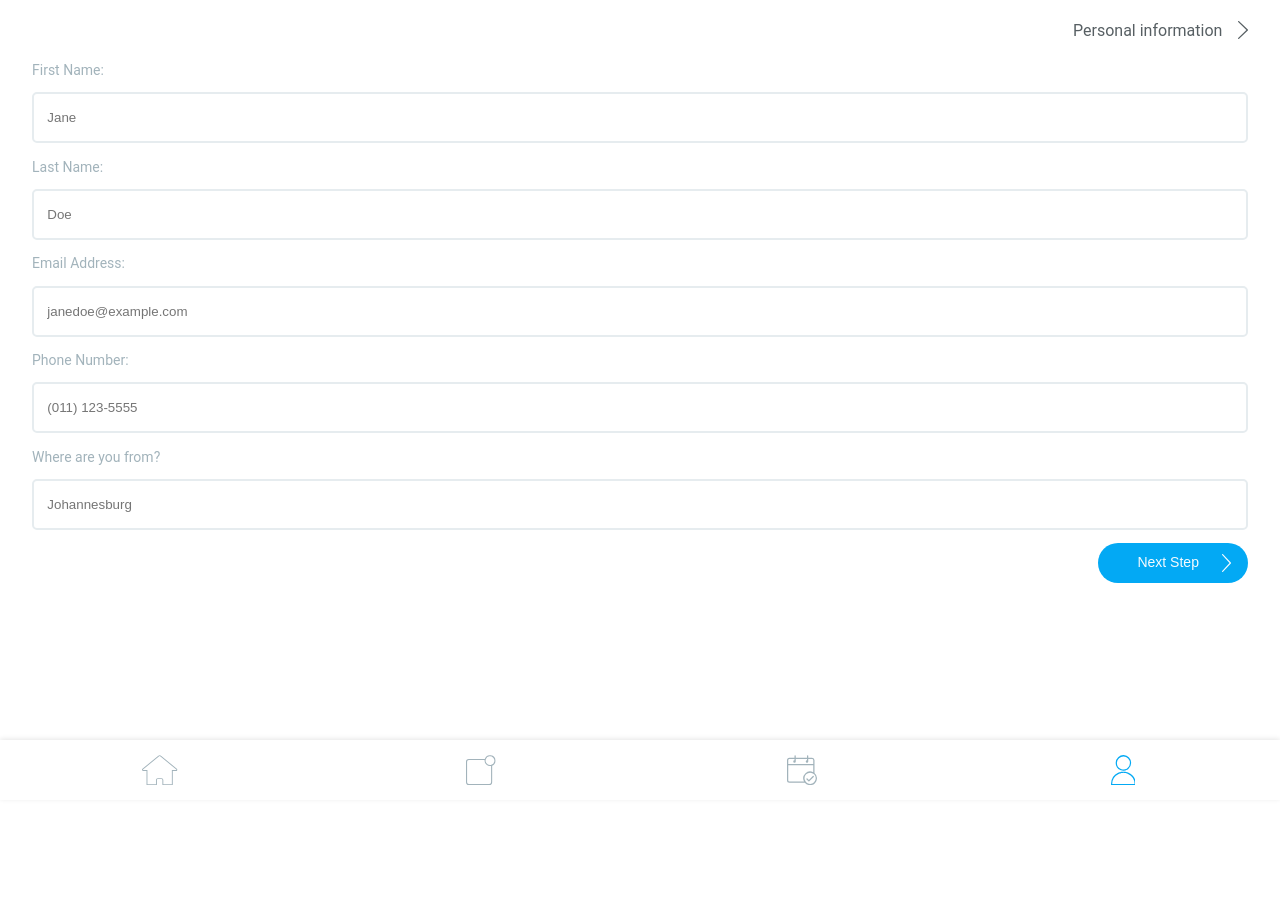
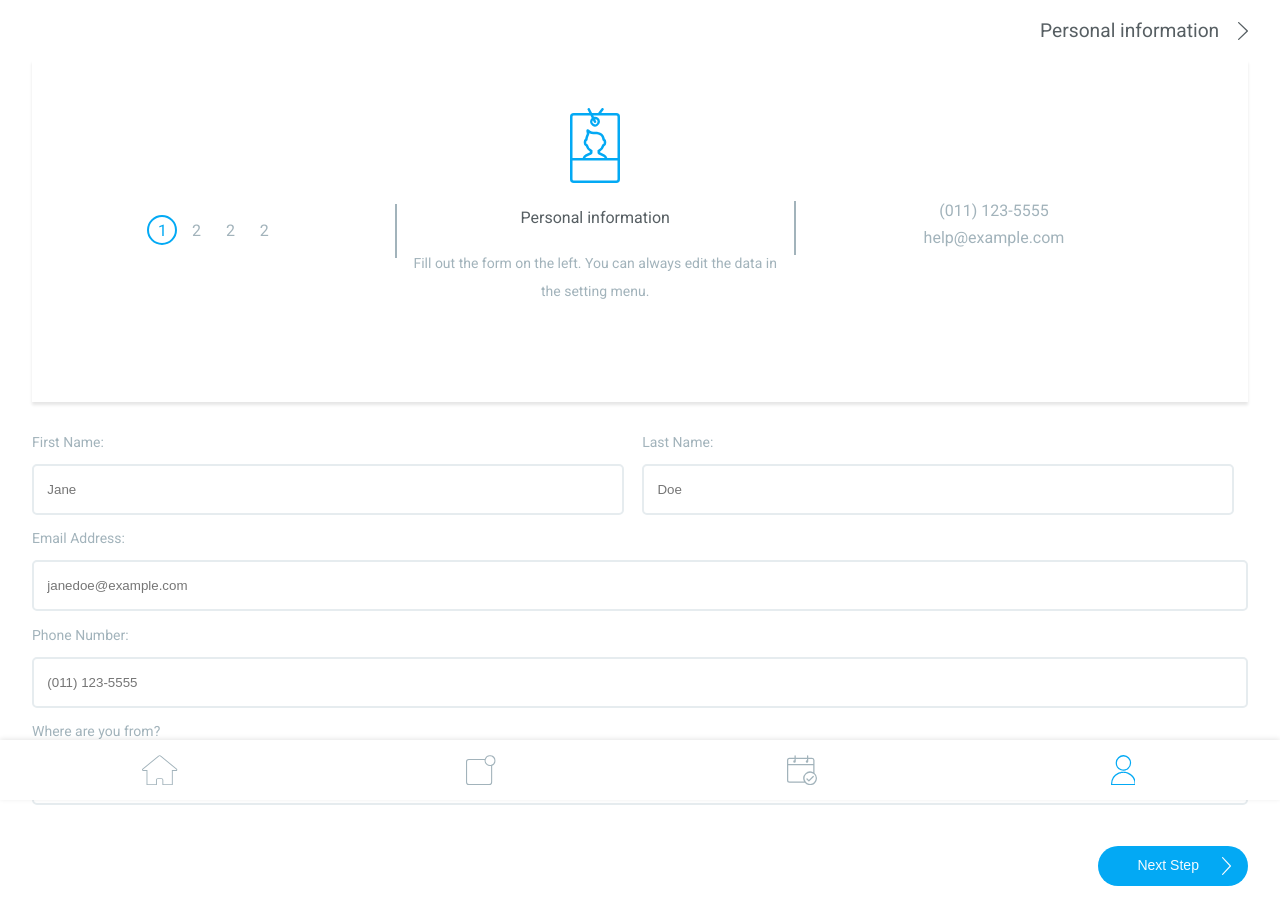
Before and after one commit to ThabisoDDX/onboarding, a plain HTML site: page index.html in a window 1280 px wide. Before the commit the page ends 800 px from the top, so only its background shows below. Drawn offline with Linux system fonts and the light colour scheme.

Commit message:
adding media queries for tablet

```diff
--- a/css/component/information.css
+++ b/css/component/information.css
@@ -1,20 +1,24 @@
 .information header {
 	float: right;
 	height: 60px;
-	padding: .5em 0;
+	padding: .2em 0;
 	box-sizing: border-box;
 }
 
 .information header h2 {
 	float: left;
-	font-size: 1em;
 	font-weight: 400;
 	margin-right: 1em;
+	font-size: 1.2em;
 }
 
 .information header img {
 	height: 18px;
-	margin: .8em 0;
+	margin: 1.2em 0;
+}
+
+.information .sidebar {
+	display: none;
 }
 
 .information form {
@@ -41,6 +45,7 @@
     font-size: .875em;
 	width: 150px;
 	height: 40px;
+	margin-top: 2em;
 	padding: .0 1.2em;
 	background-color:#03A9F4;
 	border-style: none;
@@ -55,3 +60,80 @@
 /***************************
     Personal Information
 ***************************/
+
+@media only screen and (min-width: 767px) {
+
+	.information .sidebar {
+		display: block;
+		clear: both;
+		margin-bottom: 2em;
+		padding: 3em 0;
+		background-color: #fff;
+		box-shadow: 0 3px 3px rgba(0, 0, 0, .1);
+		overflow: hidden;
+	}
+
+	.information .sidebar div {
+		float: left;
+		width: 30%;
+		text-align: center;
+		padding: 0 1em;
+	}
+
+	.information .sidebar .pagination {
+		margin: 6em 0;
+		padding: .7em 0;
+		border-right: 2px solid #A2B3BB;
+		box-sizing: border-box;
+	}
+
+	.information .sidebar div a {
+		display: inline-block;
+		text-decoration: none;
+		color: #A2B3BB;
+		width: 30px;
+		height: 30px;
+		padding: .25em 0;
+		border-radius: 50%;
+		box-sizing: border-box;
+	}
+
+	.information .sidebar div a.active {
+		color: #03A9F4;
+		border: 2px solid #03A9F4;
+	}
+
+	.information .sidebar .card h4 {
+		font-weight: 400;
+	}
+
+	.information .sidebar .card p {
+		color: #A2B3BB;
+		font-size: .875em;
+		line-height: 2em;
+	}
+
+	.information .sidebar .card img {
+		width: 50px;
+	}
+
+	.information .sidebar .contact {
+		color: #A2B3BB;
+		margin: 5.8em 0;
+		border-left: 2px solid #A2B3BB;
+	}
+
+	.information .sidebar .contact span {
+		display: block;
+		margin-bottom: .5em;
+	}
+
+	.information form .fullname label {
+		display: inline-block;
+		width: 48.7%;
+	}
+
+	.information form .fullname label:first-of-type {
+		margin-right: 1em;
+	}
+}
--- a/index.html
+++ b/index.html
@@ -6,6 +6,7 @@
     <meta http-equiv="X-UA-Compatible" content="ie=edge">
     <title>Registration: Personal Infomation</title>
     <link rel="stylesheet" href="css/style.css">
+    <link href="https://fonts.googleapis.com/css?family=Roboto" rel="stylesheet">
 </head>
 <body>
     <nav class="main-nav">
@@ -37,6 +38,23 @@
                 <h2>Personal information</h2>
                 <img src="img/icons/arrow-right.svg" alt="next">
             </header>
+            <aside class="sidebar">
+                <div class="pagination">
+                    <a class="active" href="#">1</a>
+                    <a href="#">2</a>
+                    <a href="#">2</a>
+                    <a href="#">2</a>
+                </div>
+                <div class="card">
+                    <img src="img/icons/card.svg" alt="card">
+                    <h4>Personal information</h4>
+                    <p>Fill out the form on the left. You can always edit the data in the setting menu.</p>
+                </div>
+                <div class="contact">
+                    <span>(011) 123-5555</span>
+                    <span>help@example.com</span>
+                </div>
+            </aside>
             <form class="personal">
                 <div class="fullname">
                     <label for="firstname">
```
Also changed, not shown: img/icons/card.svg (added).
